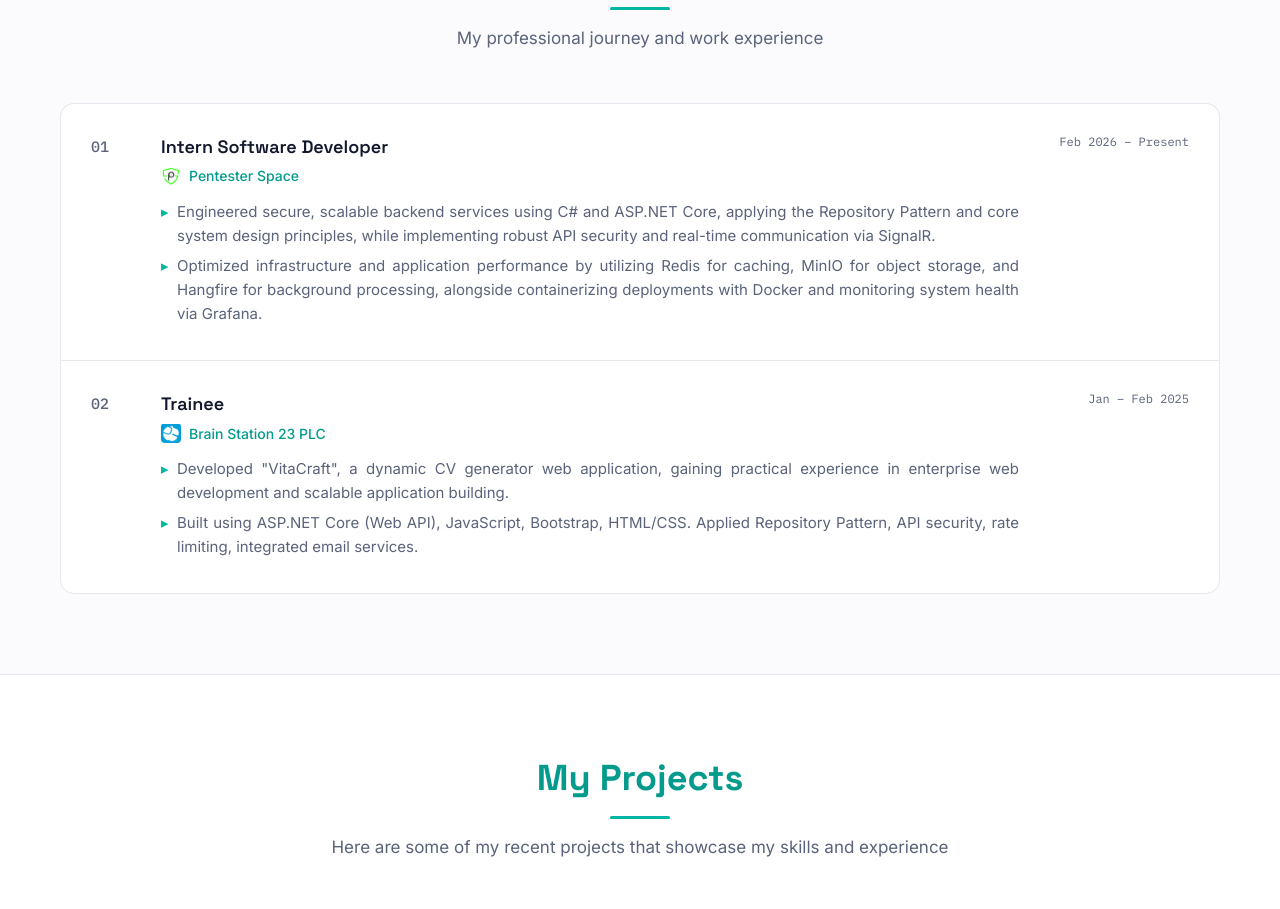
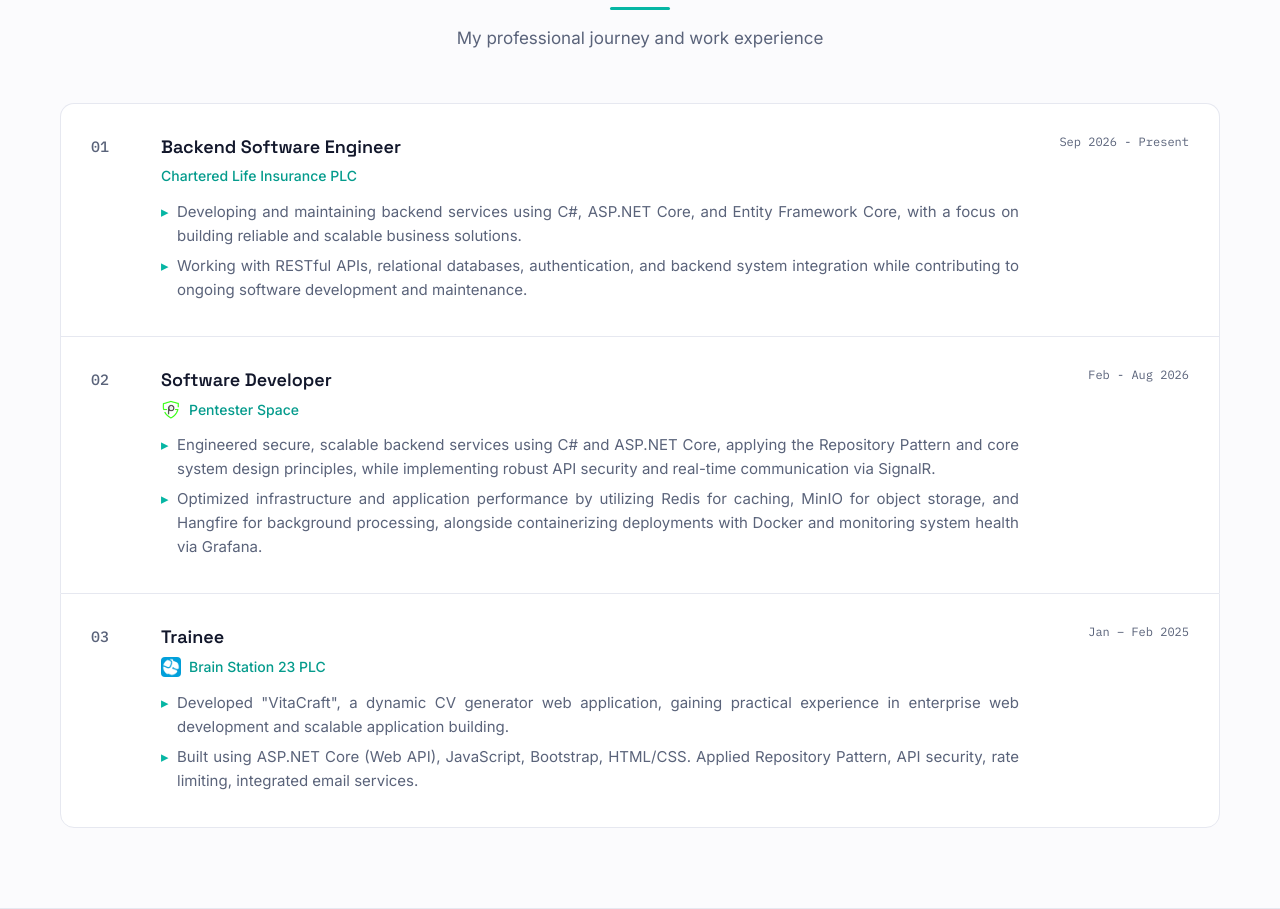
Before and after one commit to Hafiz-Ahmed14/MyPortfolio, a plain HTML site: page index.html in a window 1280 px wide. Shown: the part 3280-4189 px from the top of the page. Drawn offline with Linux system fonts and the light colour scheme.

Commit message:
Add New Expericence and Update CV

```diff
--- a/index.html
+++ b/index.html
@@ -248,9 +248,23 @@
       </div>
       <div class="exp-container reveal">
         <div class="exp-card">
-          <div class="exp-idx mono">01</div>
+  <div class="exp-idx mono">01</div>
+  <div class="exp-details">
+    <h3>Backend Software Engineer</h3>
+    <h4><img src="images/chartered-life.png" alt="logo" class="exp-company-logo" onerror="this.style.display='none'"> Chartered Life Insurance PLC</h4>
+    <ul>
+      <li>Developing and maintaining backend services using C#, ASP.NET Core, and Entity Framework Core, with a focus on building reliable and scalable business solutions.</li>
+      <li>Working with RESTful APIs, relational databases, authentication, and backend system integration while contributing to ongoing software development and maintenance.</li>
+    </ul>
+  </div>
+  <div class="exp-meta">
+    <span class="exp-date">Sep 2026 - Present</span>
+  </div>
+</div>
+        <div class="exp-card">
+          <div class="exp-idx mono">02</div>
           <div class="exp-details">
-            <h3>Intern Software Developer</h3>
+            <h3>Software Developer</h3>
             <h4><img src="images/pentesterspace.png" alt="logo" class="exp-company-logo" onerror="this.style.display='none'"> Pentester Space</h4>
             <ul>
               <li>Engineered secure, scalable backend services using C# and ASP.NET Core, applying the Repository Pattern and core system design principles, while implementing robust API security and real-time communication via SignalR.</li>
@@ -258,11 +272,11 @@
             </ul>
           </div>
           <div class="exp-meta">
-             <span class="exp-date">Feb 2026 – Present</span>
+             <span class="exp-date">Feb - Aug 2026</span>
           </div>
         </div>
         <div class="exp-card">
-          <div class="exp-idx mono">02</div>
+          <div class="exp-idx mono">03</div>
           <div class="exp-details">
             <h3>Trainee</h3>
             <h4><img src="images/brain station23.png" alt="logo" class="exp-company-logo" onerror="this.style.display='none'"> Brain Station 23 PLC</h4>
```
Also changed, not shown: 2 other files.
